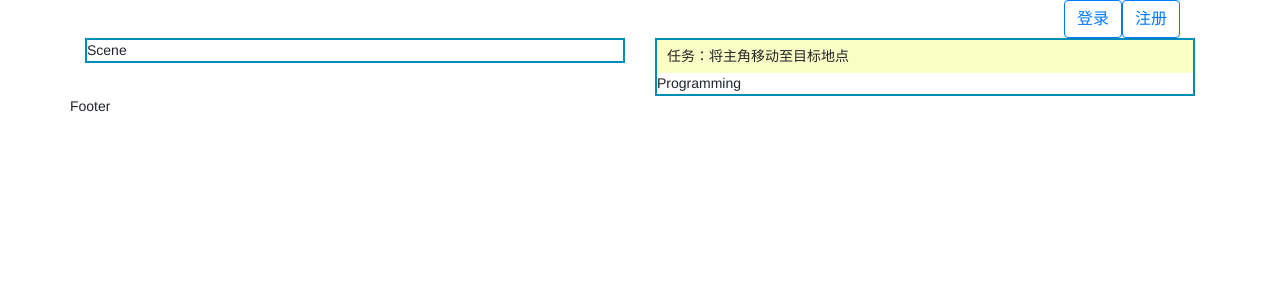
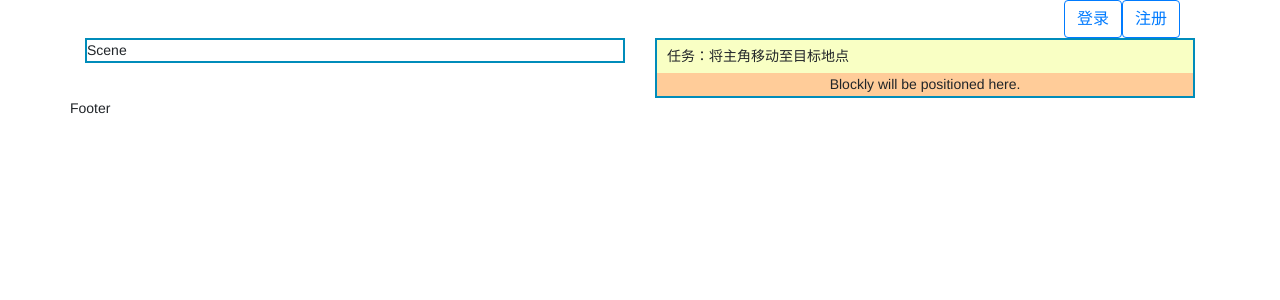
Before and after one commit to leefige/CodingPlayground, a React (Create React App) app in the folder react-frontend/: page / in a window 1280 px wide. Shown: the top 300 px of the page. Built offline with nearby package versions, Linux system fonts and the light colour scheme.

Commit message:
Add basic room for blockly pad; add some related class.

```diff
--- /dev/null
+++ b/react-frontend/src/components/ProgramItem/BlocklyPad.js
@@ -0,0 +1,21 @@
+import React, { Component } from 'react'
+
+class BlocklyPad extends Component {
+    render() {
+        return (
+            <div className='blockly_pad'>
+                <table>
+                    <tbody>
+                    <tr>
+                        <td id="blocklyArea" className='blocklyArea'>
+                        Blockly will be positioned here.
+                        </td>
+                    </tr>
+                    </tbody>
+                </table>
+            </div>
+        )
+    }
+}
+
+export default BlocklyPad
--- a/react-frontend/src/components/Programming.js
+++ b/react-frontend/src/components/Programming.js
@@ -1,6 +1,7 @@
 import React, { Component } from 'react'
 
 import TaskGuide from './ProgramItem/TaskGuide'
+import BlocklyPad from './ProgramItem/BlocklyPad'
 
 class Programming extends Component {
   render() {
@@ -9,7 +10,9 @@ class Programming extends Component {
         <div>
           <TaskGuide />
         </div>
-        <span>Programming</span>
+        <div>
+          <BlocklyPad />
+        </div>
       </div>
     )
   }
--- a/react-frontend/src/index.css
+++ b/react-frontend/src/index.css
@@ -50,3 +50,20 @@ body {
   font-size: 14px;
   font-family: "Microsoft Yahei"
 }
+
+blockly_pad {
+  background-color: #fff;
+  font-family: sans-serif;
+  overflow: hidden;
+}
+
+.blocklyArea {
+  height: 99%;
+  background: #fc9;
+  text-align: center;
+}
+
+table {
+  height: 100%;
+  width: 100%;
+}
```
